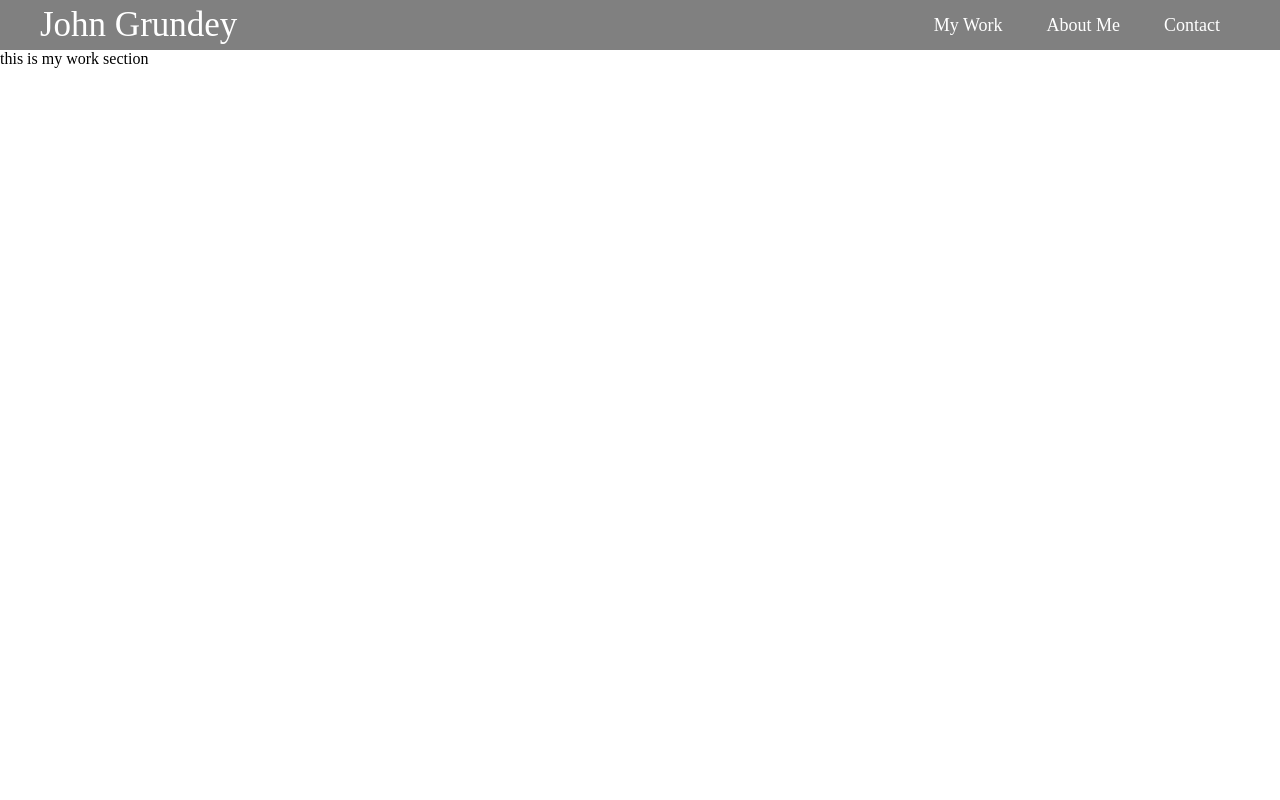
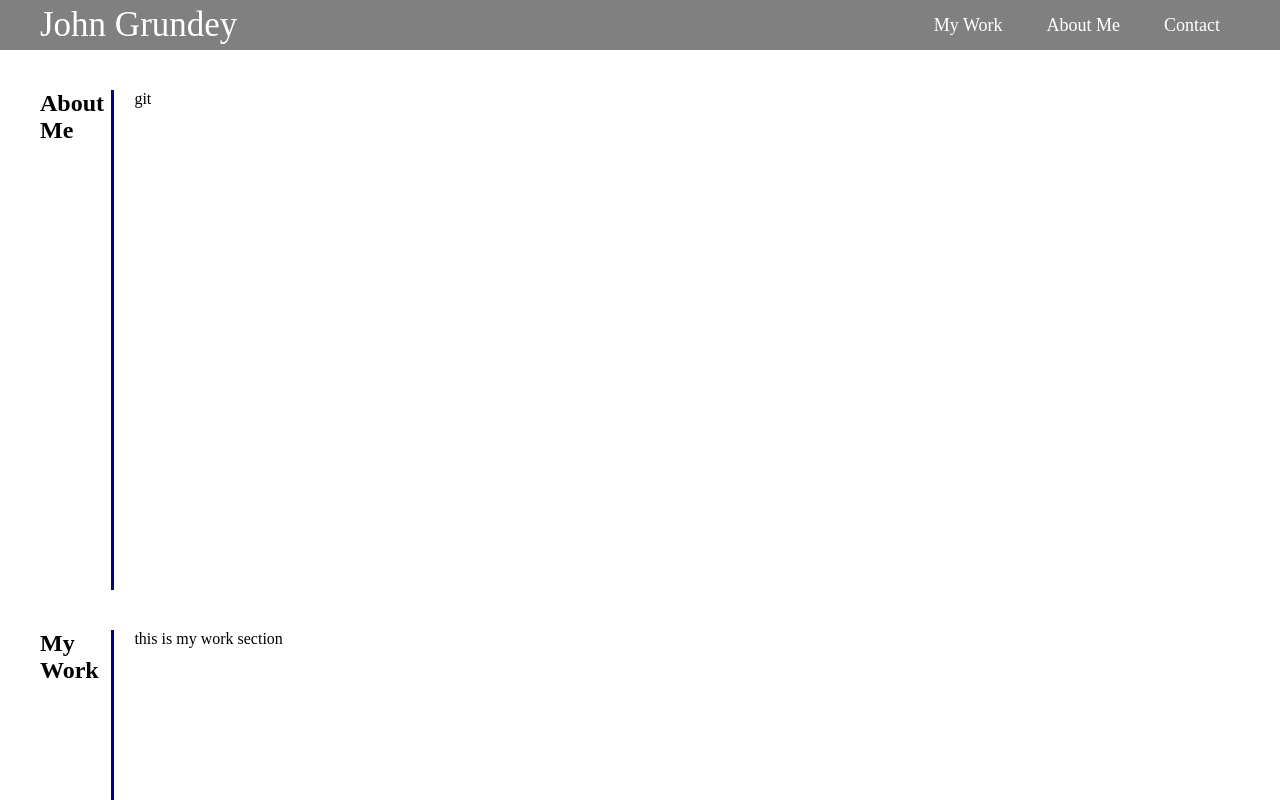
Before and after one commit to jackjg123/Portfilio, a plain HTML site: page index.html in a window 1280 px wide. Shown: the top 800 px of the page. Drawn offline with Linux system fonts and the light colour scheme.

Commit message:
I added ids to each section div and linked the lists to them. I added a width of 10% to the verticle line containers in order to align them and added a margin of 20px to give some space to the right. I then gave the vl containers a width of 6% to bring the lines in closer to the left. I changed the height of the vl containers and I tested the nav links and all are confirmed working.

```diff
--- a/assets/css/style.css
+++ b/assets/css/style.css
@@ -22,7 +22,7 @@ h1 {
 nav ul li {
   display: inline-block;
   padding: 10px 20px;
-  list-style-type: none;
+
 }
 
 nav ul li a {
@@ -35,3 +35,28 @@ nav ul li a:hover {
   color: black;
   transition: .3s;
 }
+
+section {
+  display: flex;
+  flex-direction: row;
+}
+
+.aboutme,
+.mywork,
+.contact {
+  display: flex;
+  flex-direction: row;
+  justify-content: flex-start;
+  padding-top: 40px;
+  padding-left: 40px;
+}
+
+.vlabout,
+.vlwork,
+.vlcontact {
+  border-right: 3px solid navy;
+  border-width: 3px;
+  height: 500px;
+  margin-right: 20px;
+  width: 6%;
+}
--- a/index.html
+++ b/index.html
@@ -14,17 +14,24 @@
   <nav>
     <h1 class="logo">John Grundey</h1>
     <ul class="navlinks">
-      <li><a :hover href="#">My Work</a></li>
-      <li><a :hover href="#">About Me</a></li>
-      <li><a :hover href="#">Contact</a></li>
+      <li><a :hover href="#about">My Work</a></li>
+      <li><a :hover href="#work">About Me</a></li>
+      <li><a :hover href="#contact">Contact</a></li>
     </ul>
   </nav>
   <main>
-    <section class="aboutme">
-      <p></p>
+    <section id="about" class="aboutme">
+      <h2 class="vlabout"> About Me</h2>
+      <p>git
+      <p>
     </section>
-    <section class="mywork">
-      this is my work section
+    <section id="work" class="mywork">
+      <h2 class="vlwork">My Work</h2>
+      <div>this is my work section</div>
+    </section>
+    <section id="contact" class="contact">
+      <h2 class="vlcontact">Contact</h2>
+      <div></div>
     </section>
   </main>
 
```
